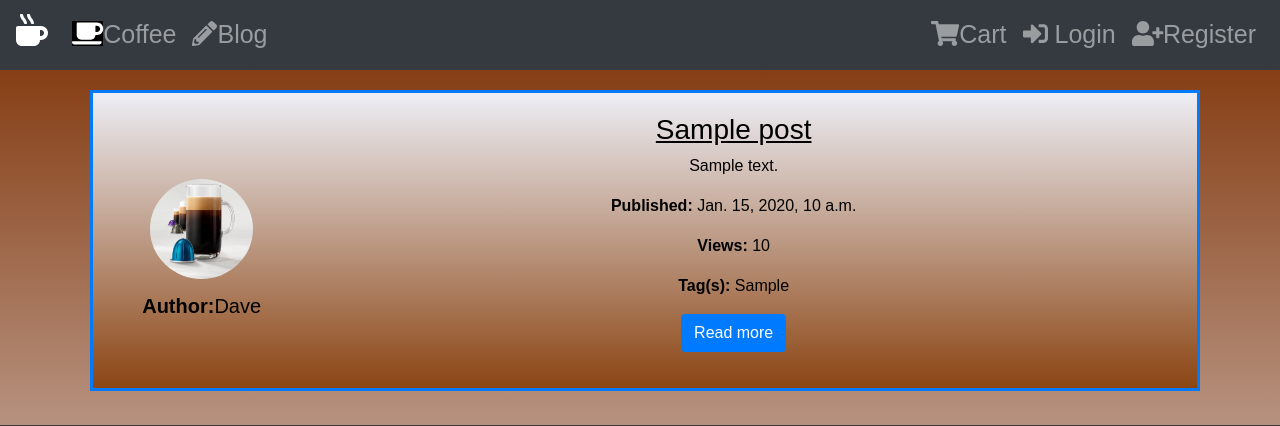
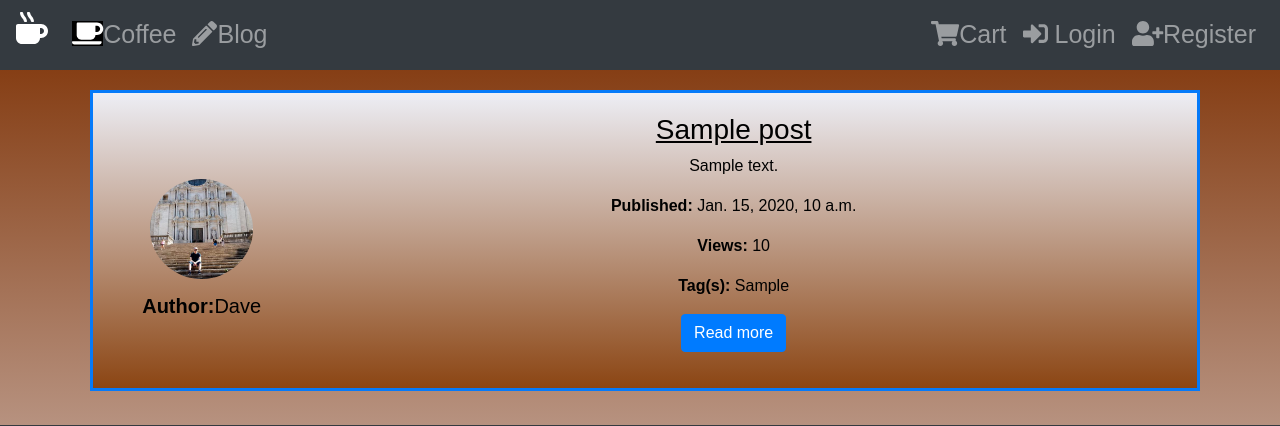
Before and after one commit to djjtyn/CoffeeChoice, a Django app: page /blog/ in a window 1280 px wide. Shown: the top 426 px of the page. Run offline with Django 3.2, Linux system fonts and the light colour scheme; tables that the repository leaves empty hold one stand-in row (values such as "Sample post"); some libraries are stand-ins or nearby versions.

Commit message:
blog poster image showing on blog pages

```diff
--- a/blog/templates/blogposts.html
+++ b/blog/templates/blogposts.html
@@ -4,7 +4,7 @@
 {% for post in posts %}
 <div class="row blog-border">
 	<div class="col-lg-2 col-sm-3">
-		<img src="static/img/pods.png" class="img-circle" alt="poster_img">
+		<img src="https://coffeechoice.s3-eu-west-1.amazonaws.com/static/img/profile.jpeg" class="img-circle" alt="poster_img">
 		<h5><strong>Author:</strong>Dave</h5>
 	</div>
 	<div class="col-lg-10 col-sm-9">
--- a/blog/templates/postdetail.html
+++ b/blog/templates/postdetail.html
@@ -5,7 +5,7 @@
 	<div class="row">
 		<!--User Img-->
 		<div class="col-md-2 col-sm-3">
-			<img src="static/img/profile.jpeg"  class="img-circle" alt="poster-img">
+			<img src="https://coffeechoice.s3-eu-west-1.amazonaws.com/static/img/profile.jpeg"  class="img-circle" alt="poster-img">
 			<p><strong> Author:</strong>Dave</p>
 		</div>
 		<div class="col-sm-9 col-md-10">
--- a/static/css/styles.css
+++ b/static/css/styles.css
@@ -53,7 +53,7 @@ nav {
     transition-duration: .5s;
     transition-timing-function: ease-in-out;
     cursor: pointer;
-    transform: translateY(-3px);
+    transform: translateY(-5px);
 }
 
 /*color and scale changes*/
```
